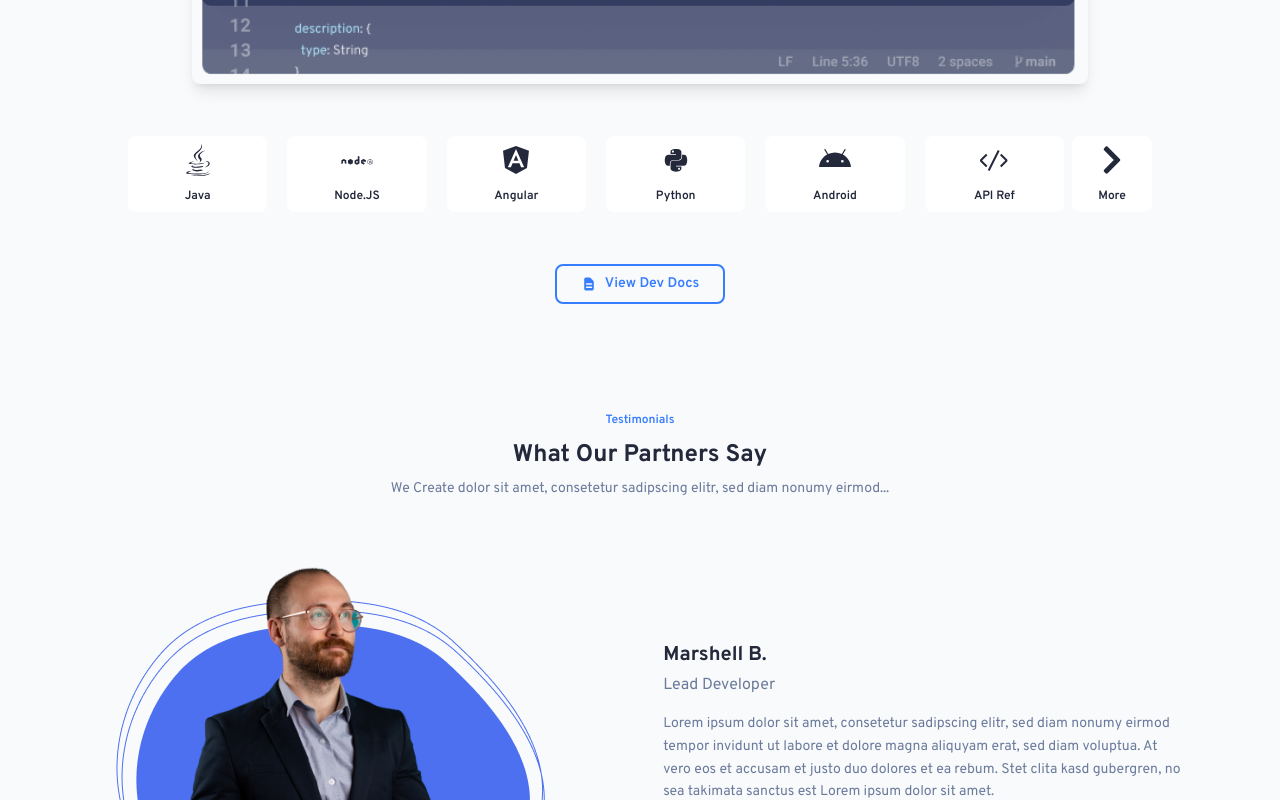
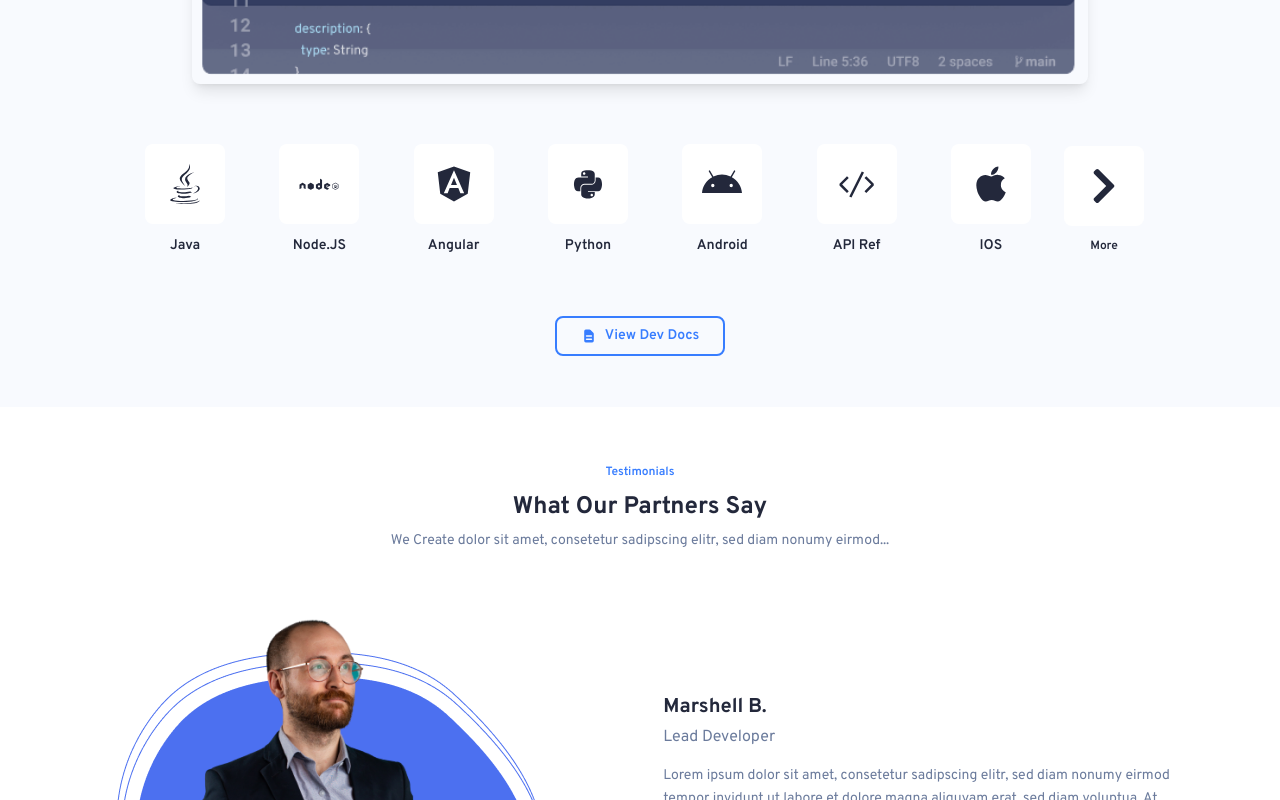
Before and after one commit to poojavermaa/referrizer-landing-page, a React (Vite) app: page / in a window 1280 px wide. Shown: the part 2580-3380 px from the top of the page. Built offline with nearby package versions, Linux system fonts and the light colour scheme.

Commit message:
Fix : mobile Ui fixes

```diff
--- a/src/components/DevDocs.tsx
+++ b/src/components/DevDocs.tsx
@@ -3,10 +3,11 @@ import { Swiper, SwiperSlide } from 'swiper/react';
 import { Navigation } from 'swiper/modules';
 import type { Swiper as SwiperType } from 'swiper';
 import 'swiper/css';
-import { FaJava, FaAngular, FaAndroid, FaApple, FaChevronRight } from "react-icons/fa";
+import { FaJava, FaAngular, FaAndroid, FaApple, FaChevronRight, FaReact } from "react-icons/fa";
 import { DiNodejs, DiPython } from "react-icons/di";
 import { VscCode } from "react-icons/vsc";
 import { HiDocumentText } from "react-icons/hi";
+import { FaFlutter } from 'react-icons/fa6';
 
 const technologies = [
     { name: 'Java', icon: FaJava },
@@ -16,6 +17,9 @@ const technologies = [
     { name: 'Android', icon: FaAndroid },
     { name: 'API Ref', icon: VscCode },
     { name: 'IOS', icon: FaApple },
+    { name: 'React', icon: FaReact },
+    { name: 'Flutter', icon: FaFlutter },
+    { name: 'React Native', icon: FaReact },
 ];
 
 const DevDocs = () => {
@@ -26,7 +30,7 @@ const DevDocs = () => {
     };
 
     return (
-        <div className="w-full bg-gray-50 py-[2%] px-[8%] sm:py-[4%] sm:px-[4%]">
+        <div className="w-full bg-[#F6F8FEBF] py-[2%] px-[8%] sm:py-[4%] sm:px-[4%]">
             <div className="text-center mb-8 sm:mb-6">
                 <span className="text-primary text-sm font-semibold sm:text-xs">Dev Docs</span>
                 <h2 className="text-secondary text-4xl font-bold mt-4 mb-4
@@ -74,11 +78,11 @@ const DevDocs = () => {
                                 spaceBetween: 20
                             },
                             768: {
-                                slidesPerView: 5,
+                                slidesPerView: 6,
                                 spaceBetween: 20
                             },
                             1024: {
-                                slidesPerView: 6,
+                                slidesPerView: 7,
                                 spaceBetween: 20
                             }
                         }}
@@ -88,12 +92,15 @@ const DevDocs = () => {
                             const IconComponent = tech.icon;
                             return (
                                 <SwiperSlide key={index}>
-                                    <div className="flex flex-col items-center gap-3 p-3 sm:p-2
+                                    <div className='flex flex-col items-center gap-3 p-3 sm:p-2'>
+                                        <div className="flex flex-col items-center  p-5
                                         bg-white hover:shadow-md rounded-lg transition-all duration-300">
                                             <IconComponent
-                                            className="w-10 h-10 sm:w-8 sm:h-8 text-secondary"
+                                                className="w-10 h-10  text-secondary"
                                             />
-                                        <span className="text-secondary font-semibold text-sm sm:text-xs">
+
+                                        </div>
+                                        <span className="text-secondary font-semibold text-sm">
                                             {tech.name}
                                         </span>
                                     </div>
@@ -101,16 +108,17 @@ const DevDocs = () => {
                             );
                         })}
                     </Swiper>
-
+                    <div className='flex flex-col items-center gap-3 p-3 sm:p-2'>
                         <button
                             onClick={handleNext}
-                        className="flex flex-col items-center gap-3 p-3 sm:p-2
+                            className="flex flex-col items-center gap-3 p-5
                         min-w-[100px] sm:min-w-[80px]
                         bg-white hover:shadow-md rounded-lg transition-all duration-300"
                         >
-                        <FaChevronRight className="w-10 h-10 sm:w-8 sm:h-8 text-secondary" />
+                            <FaChevronRight className="w-10 h-10  text-secondary" />
+                        </button>
                         <span className="text-secondary font-semibold text-sm sm:text-xs">More</span>
-                    </button>
+                    </div>
                 </div>
             </div>
 
--- a/src/components/SuccessStory.tsx
+++ b/src/components/SuccessStory.tsx
@@ -76,7 +76,9 @@ const SuccessStory = () => {
 
             {/* Mobile View with Swiper */}
             <div className='md:hidden'>
-                <Swiper modules={[Pagination]} spaceBetween={20} slidesPerView={1} pagination={{ clickable: true }} className='mySwiper'>
+                <Swiper style={{
+                    overflow: 'visible'
+                }} modules={[Pagination]} spaceBetween={20} slidesPerView={1} pagination={{ clickable: true }} className='mySwiper'>
                     {stories.map((story) => (
                         <SwiperSlide key={story.id}>
                             <StoryCard story={story} />
--- a/src/components/Testimonial.tsx
+++ b/src/components/Testimonial.tsx
@@ -63,7 +63,7 @@ const SlideNavButtons = () => {
 
 const Testimonial = () => {
     return (
-        <div className="w-full bg-gray-50 py-[4%] px-[8%] sm:py-[4%] sm:px-[4%]">
+        <div className="w-full bg-white py-[4%] px-[8%] sm:py-[4%] sm:px-[4%]">
             <div className="text-center mb-12 sm:mb-8">
                 <span className="text-primary text-sm font-semibold sm:text-xs">Testimonials</span>
                 <h2 className="text-secondary text-4xl font-bold mt-4 mb-4
```
Lines whose indentation alone changed are shown as unchanged.
